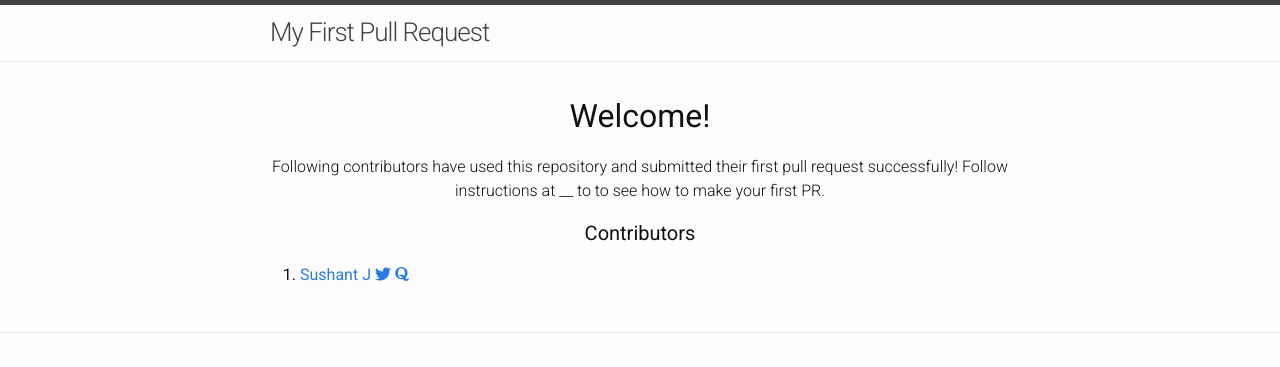
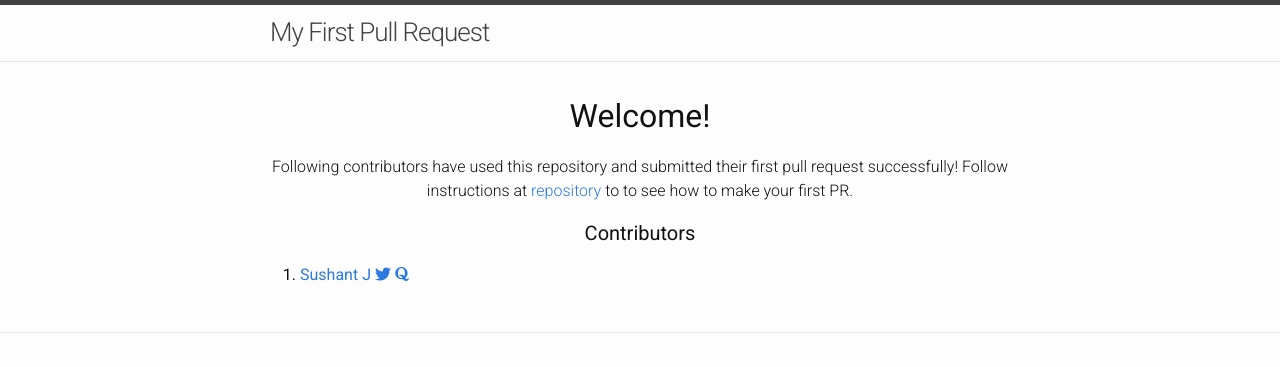
Before and after one commit to sushant-j/my-first-pull-request, a Jekyll site: the page built from index.md, in a window 1280 px wide. Shown: the top 367 px of the page. Built offline with Jekyll 4.4.1, drawn with Linux system fonts in a browser that asks for light colours; nearby versions of some CDN libraries.

Commit message:
Added proper address to instructions on home.

```diff
--- a/_layouts/home.html
+++ b/_layouts/home.html
@@ -5,7 +5,7 @@
 <div class="home">
 
   <h1 class="center"> Welcome!  </h1>
-  <p class="thin center">Following contributors have used this repository and submitted their first pull request successfully! Follow instructions at __ to to see how to make your first PR.</p>
+  <p class="thin center">Following contributors have used this repository and submitted their first pull request successfully! Follow instructions at <a href="https://github.com/sushant-j/my-first-pull-request#my-first-pull-request">repository</a> to to see how to make your first PR.</p>
   <h1 class="page-heading center">Contributors</h1>
   <ol>
     <!-- You can use the syntax as a template for your own entries.
```
